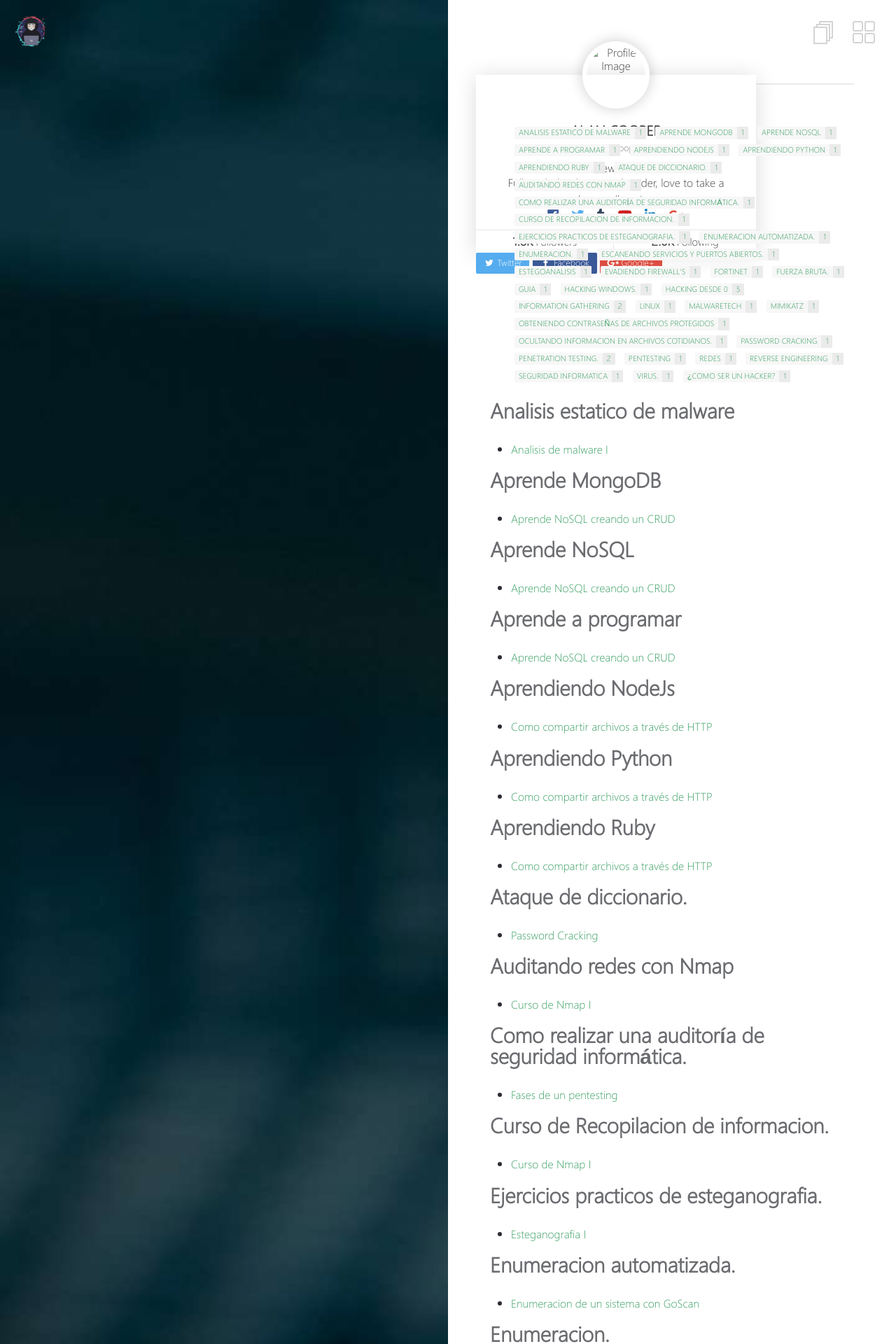
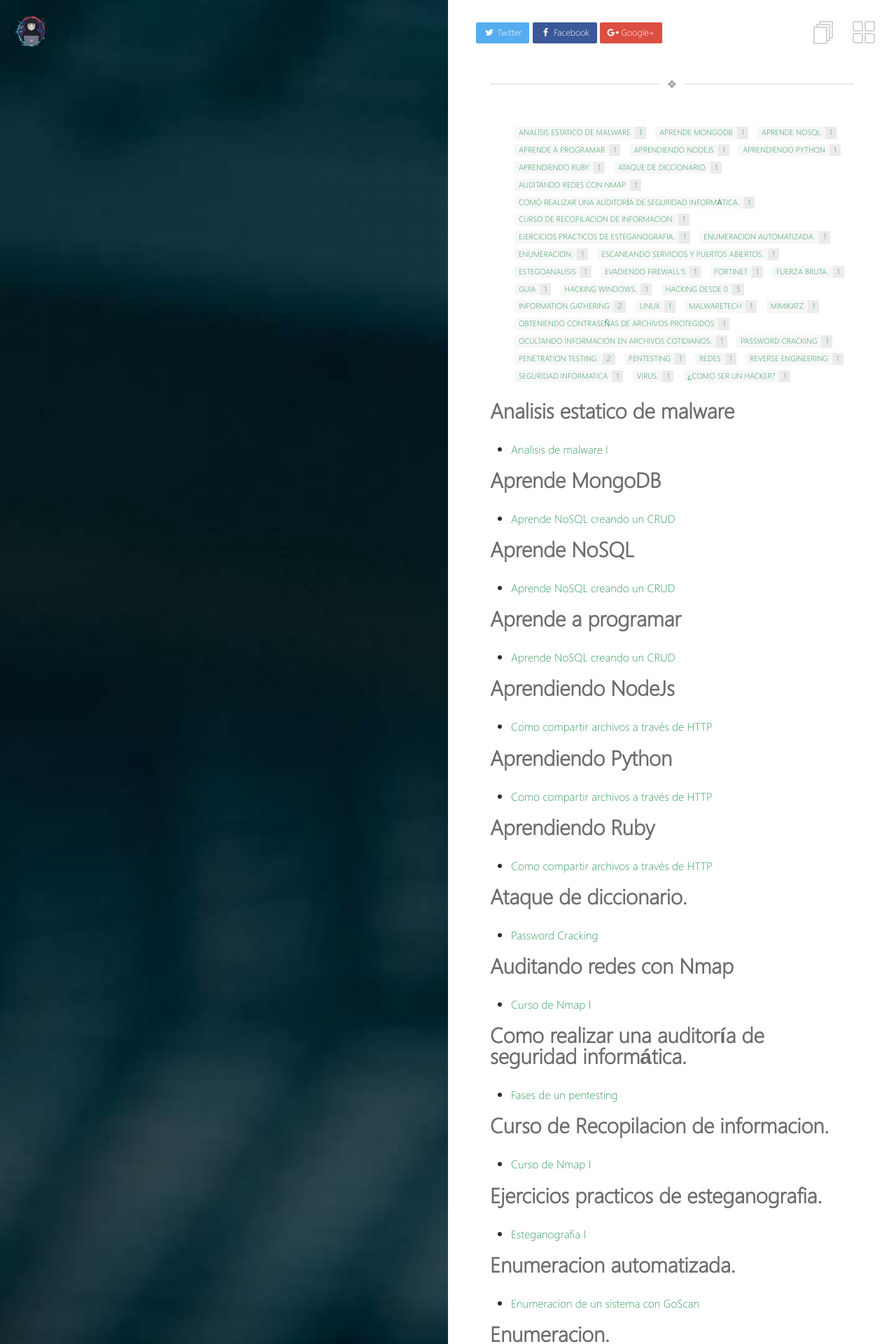
Before and after one commit to HackingProfessional/Security, a Jekyll site: the page built from _pages/tags.md, in a window 1280 px wide. Shown: the top 1920 px of the page at 70% size. Built offline with Jekyll 4.4.1, drawn with Linux system fonts in a browser that asks for light colours; nearby versions of some CDN libraries; some of the changed text lies outside the part shown.

Commit message:
Update share.html

```diff
--- a/_includes/share.html
+++ b/_includes/share.html
@@ -1,32 +1,4 @@
 {% if page.share != false %}
-<div class="card">
-        <div class="card-header">
-            <img src="https://hackingprofessional.github.io/HTB/assets/img/posts/wall.jpg" alt="Profile Image" class="profile-img">
-        </div>
-        <div class="card-body">
-            <p class="full-name">Alan Cooper</p>
-            <p class="username">@alancooper</p>
-            <p class="city">New York</p>
-            <p class="desc">Full stack developer, avid reader, love to take a long walk, swim.</p>
-            <p>
-                <a href="#" class="social-icon facebook"><i class="fab fa-facebook-f"></i></a>
-                <a href="#" class="social-icon twitter"><i class="fab fa-twitter"></i></a>
-                <a href="#" class="social-icon tumblr"><i class="fab fa-tumblr"></i></a>
-                <a href="#" class="social-icon youtube"><i class="fab fa-youtube"></i></a>
-                <a href="#" class="social-icon linkedin"><i class="fab fa-linkedin"></i></a>
-                <a href="#" class="social-icon google-plus"><i class="fab fa-google-plus"></i></a>
-            </p>
-        </div>
-        <div class="card-footer">
-            <div class="col vr">
-                <p><span class="count">1.8K</span> Followers</p>
-            </div>
-            <div class="col">
-                <p><span class="count">2.0K</span> Following</p>
-            </div>
-        </div>
-    </div>
-
   <a href="https://twitter.com/intent/tweet?text={{ site.url }}{{ page.url }}" class="btn btn_twitter" title="Share on Twitter"><i class="fa fa-fw fa-twitter" aria-hidden="true"></i><span> Twitter</span></a>
   <a href="https://www.facebook.com/sharer/sharer.php?u={{ site.url }}{{ page.url }}" class="btn btn_facebook" title="Share on Facebook"><i class="fa fa-fw fa-facebook" aria-hidden="true"></i><span> Facebook</span></a>
   <a href="https://plus.google.com/share?url={{ site.url }}{{ page.url }}" class="btn btn_google-plus" title="Share on Google Plus"><i class="fa fa-fw fa-google-plus" aria-hidden="true"></i><span> Google+</span></a>
```
